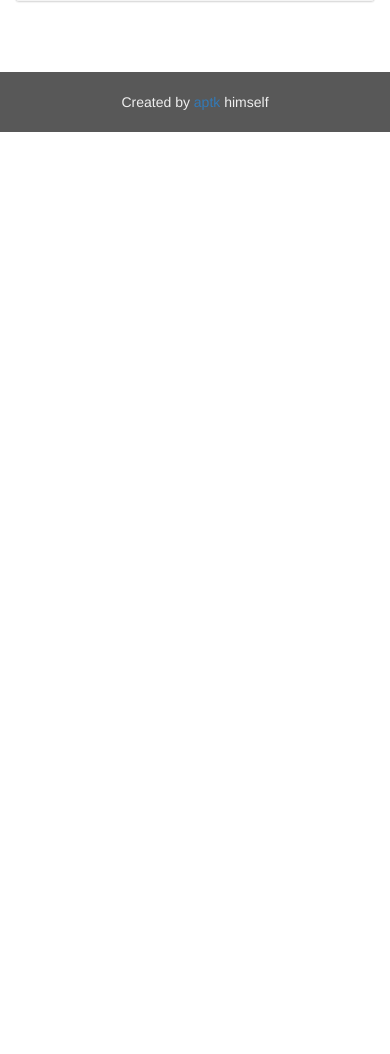
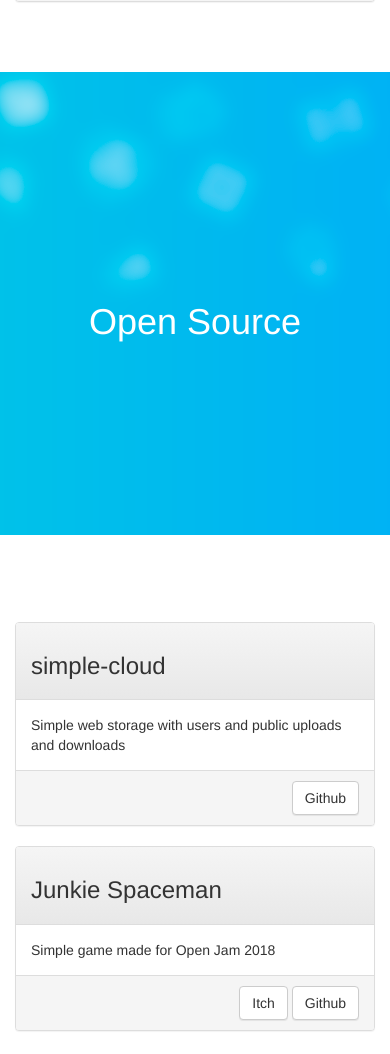
Before and after one commit to aptkzzz/aptkzzz.github.io, a plain HTML site: page index.html in a window 390 px wide. Shown: the part 2213-3267 px from the top of the page. Before the commit the page ends 2345 px from the top, so only its background shows below. Drawn offline with Linux system fonts and the light colour scheme.

Commit message:
added open source section + typo fix

```diff
--- a/index.html
+++ b/index.html
@@ -45,7 +45,7 @@
                     <button class="btn btn-default btn-block icon twitter">Twitter</button>
                     <button class="btn btn-default btn-block icon vk">VK</button>
                     <button class="btn btn-default btn-block icon soundcloud">SoundCloud</button>
-                    <button class="btn btn-default btn-block icon steam">Steam</butoon>
+                    <button class="btn btn-default btn-block icon steam">Steam</button>
                 </div>
             </div>
             <hr>
@@ -54,12 +54,15 @@
         </div>
         <!--/container-->
         <div class="divider"></div>
+        <!--parallax 2-->
         <section class="bg-2" id="gamedev">
             <div class="col-xs-10 col-xs-offset-1 text-center">
                 <h1 class="inblur">Games</h1>
             </div>
         </section>
+        <!--/parallax 2-->
         <div class="divider"></div>
+        <!--container-->
         <div class="container">
             <div class="row">
                 <div class="col-xs-12 col-md-4">
@@ -87,6 +90,42 @@
                         </div>
                         <div class="panel-body">Second part of legendary Running Through Russia! New locations, characters, bonuses, etc. Let your running continue.</div>
                         <div class="panel-footer text-right"><a href="#gamedev" class="btn btn-default rtr2">Steam</a></div>
+                    </div>
+                </div>
+            </div>
+        </div>
+        <!--/container-->
+        <div class="divider"></div>
+        <!--parallax 3-->
+        <section class="bg-3" id="opensource">
+            <div class="col-xs-10 col-xs-offset-1 text-center">
+                <h1 class="inblur">Open Source</h1>
+            </div>
+        </section>
+        <!--/parallax 3-->
+        <div class="divider"></div>
+        <!--container-->
+        <div class="container">
+            <div class="row">
+                <div class="col-xs-12 col-md-4 col-md-offset-2">
+                    <div class="panel panel-default">
+                        <div class="panel-heading">
+                            <h3>simple-cloud</h3>
+                        </div>
+                        <div class="panel-body">Simple web storage with users and public uploads and downloads</div>
+                        <div class="panel-footer text-right"><a href="#opensource" class="btn btn-default simplecloud">Github</a></div>
+                    </div>
+                </div>
+                <div class="col-xs-12 col-md-4">
+                    <div class="panel panel-default">
+                        <div class="panel-heading">
+                            <h3>Junkie Spaceman</h3>
+                        </div>
+                        <div class="panel-body">Simple game made for Open Jam 2018</div>
+                        <div class="panel-footer text-right">
+                            <a href="#opensource" class="btn btn-default junkie-itch">Itch</a>
+                            <a href="#opensource" class="btn btn-default junkie-gh">Github</a>
+                        </div>
                     </div>
                 </div>
             </div>
@@ -126,6 +165,15 @@
                 document.querySelector('.rtr2').addEventListener('click', () => {
                     document.location = "http://store.steampowered.com/app/870080/Running_Through_Russia_2/";
                 })
+                document.querySelector('.simplecloud').addEventListener('click', () => {
+                    document.location = "https://github.com/arseniypetrikor/simple-cloud";
+                })
+                document.querySelector('.junkie-itch').addEventListener('click', () => {
+                    document.location = "https://archelunch.itch.io/junkie";
+                })
+                document.querySelector('.junkie-gh').addEventListener('click', () => {
+                    document.location = "https://github.com/arseniypetrikor/Junkie-Spaceman-OpenJam/";
+                })
             });
         </script>
     </body>
--- a/static/css/style.css
+++ b/static/css/style.css
@@ -22,7 +22,7 @@ section {
 }
 
 .bg-3 {
-	background: url('./../images/guitar.jpg') no-repeat bottom center fixed;
+	background: url('./../images/open_source.png') no-repeat bottom center fixed;
     color:#fff;
     background-size:cover;
 }
```
Also changed, not shown: static/images/open_source.png (added), 1 other file.
